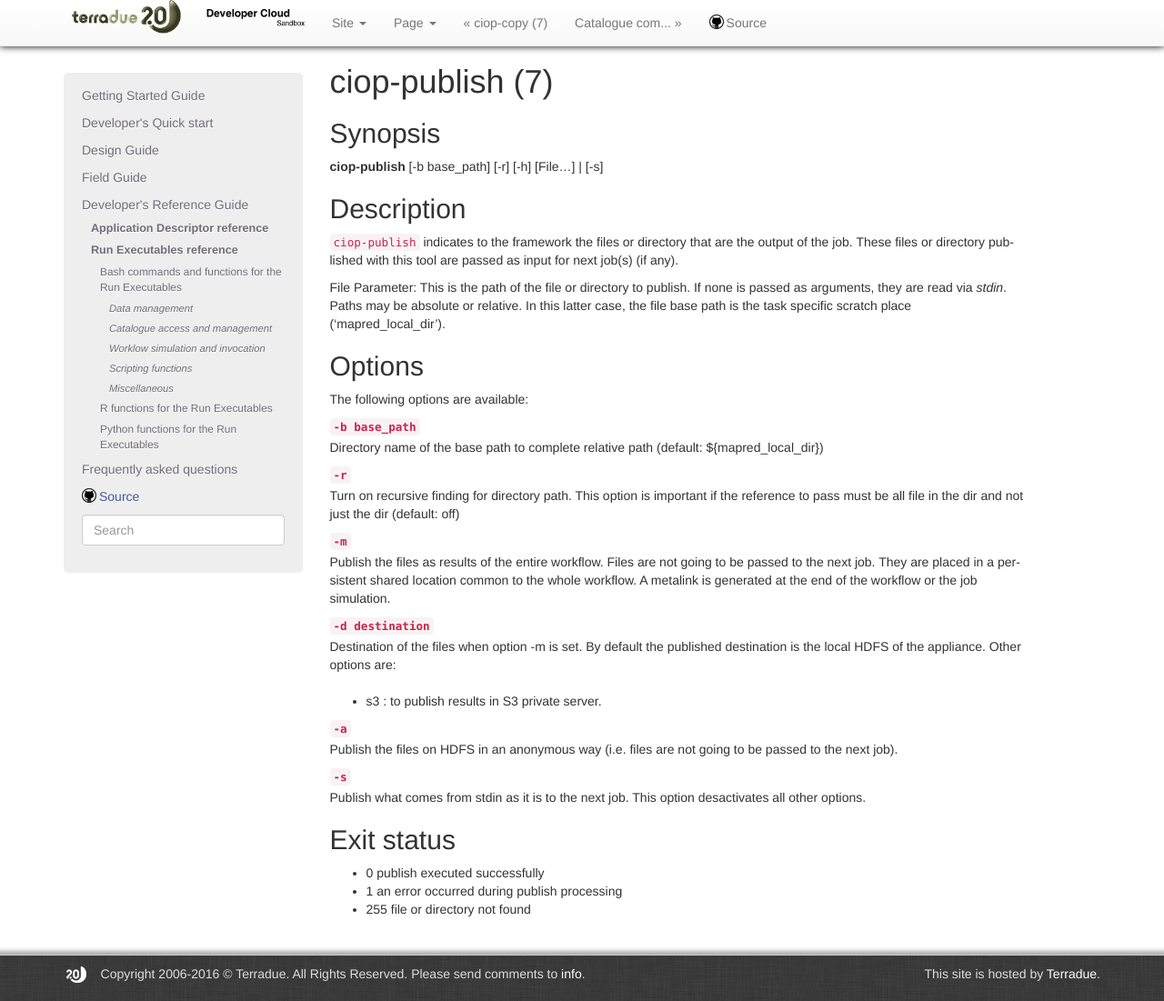
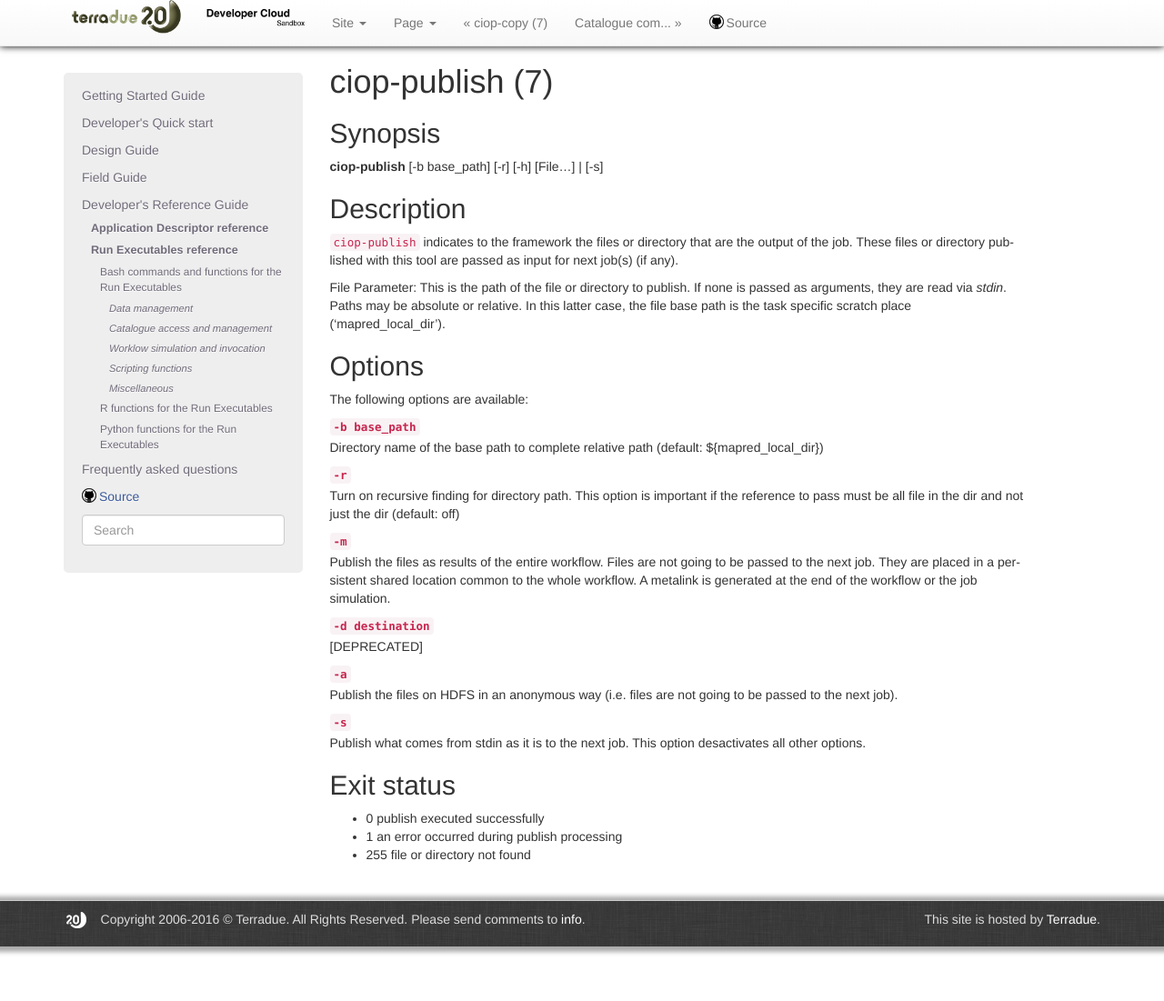
Before and after one commit to Terradue/doc-developer-sandbox, a Sphinx documentation site: the page built from source/reference/man/bash_commands_functions/data/ciop-publish.rst, in a window 1280 px wide and 1101 px high. Shown: the whole window at 91% size. Built offline with Sphinx 7.4.7, drawn with Linux system fonts in a browser that asks for light colours; pages that are not in the unit, such as notebooks, are missing from menus.

Commit message:
Deprecating S3. Refs #25229

```diff
--- a/source/reference/man/bash_commands_functions/data/ciop-publish.rst
+++ b/source/reference/man/bash_commands_functions/data/ciop-publish.rst
@@ -30,8 +30,7 @@ The following options are available:
     Publish the files as results of the entire workflow. Files are not going to be passed to the next job. They are placed in a persistent shared location common to the whole workflow. A metalink is generated at the end of the workflow or the job simulation.
 
 ``-d destination``
-    Destination of the files when option -m is set. By default the published destination is the local HDFS of the appliance. Other options are:
-* s3 : to publish results in S3 private server.
+    [DEPRECATED]
 
 ``-a``
     Publish the files on HDFS in an anonymous way (i.e. files are not going to be passed to the next job).
--- a/source/reference/man/py_functions/cioppy.publish.rst
+++ b/source/reference/man/py_functions/cioppy.publish.rst
@@ -31,7 +31,7 @@ Arguments
   this mode overrides the ``recursive``, ``metalink`` and ``driver`` options
 
 ``driver``
-  set the value to S3 and the results will be published to the Cloud storage
+  [DEPRECATED]
 
 ``recursive``
   if set to True will traverse the folder tree and publish all files
--- a/source/reference/man/r_functions/rciop.publish.rst
+++ b/source/reference/man/r_functions/rciop.publish.rst
@@ -30,7 +30,7 @@ Arguments
   this mode overrides the ``recursive``, ``metalink`` and ``driver`` options
 
 ``driver``
-  set the value to S3 and the results will be published to the Cloud storage area
+  [DEPRECATED]
 
 Details
 -------
```
